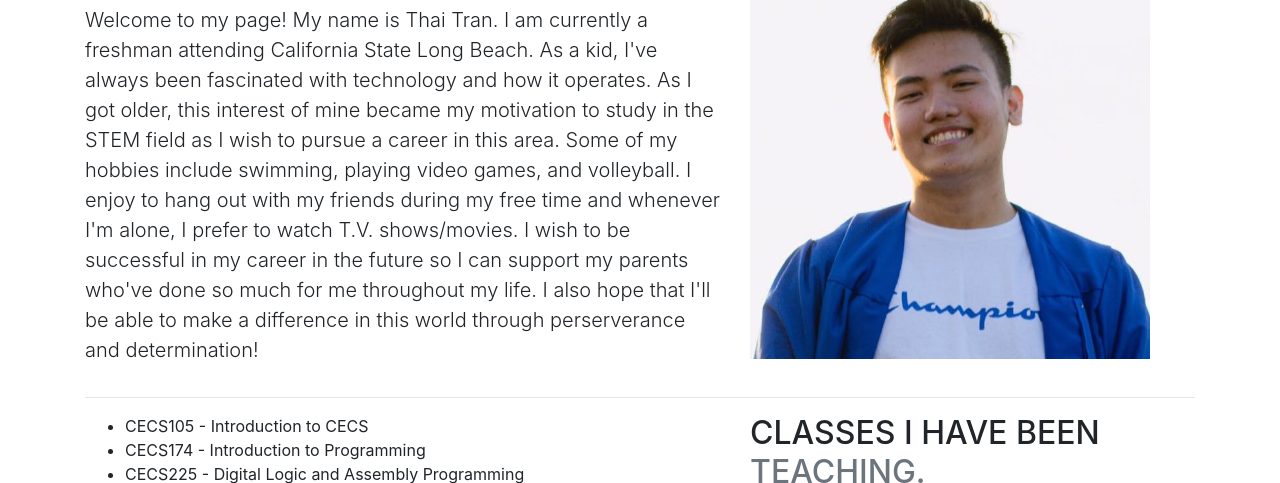
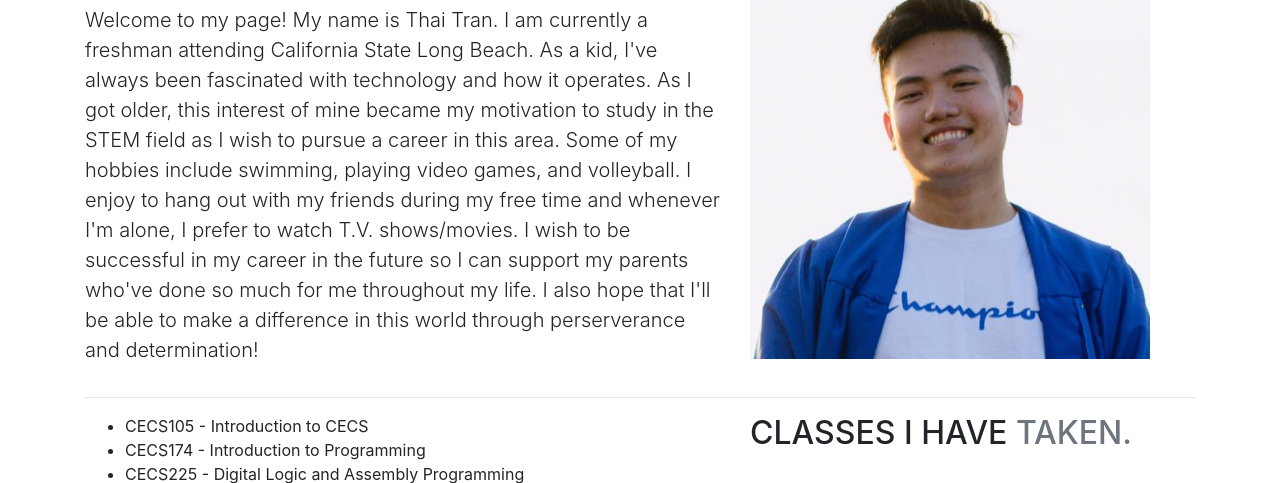
Before and after one commit to ThaiTran1220/thaihtran, a plain HTML site: page index.html in a window 1280 px wide. Shown: the part 340-823 px from the top of the page. Drawn offline with nearby package versions, Linux system fonts and the light colour scheme.

Commit message:
Update index.html

```diff
--- a/index.html
+++ b/index.html
@@ -51,7 +51,7 @@
 
       </div>
       <div class="col-md-5">
-         <h2 class="featurette-heading">CLASSES I HAVE BEEN  <span class="text-muted">TEACHING.</span></h2>
+         <h2 class="featurette-heading">CLASSES I HAVE <span class="text-muted">TAKEN.</span></h2>
       </div>
     </div>
 
```
